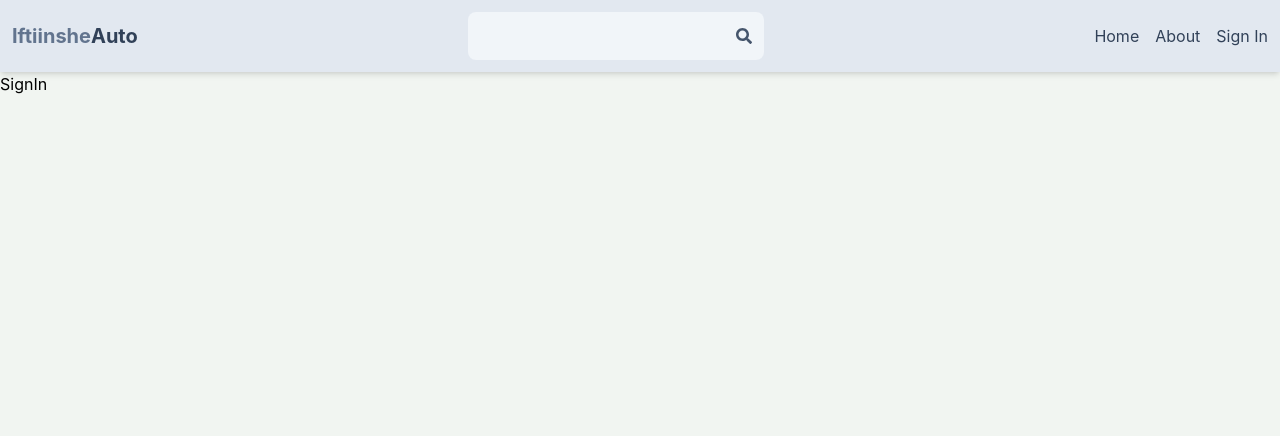
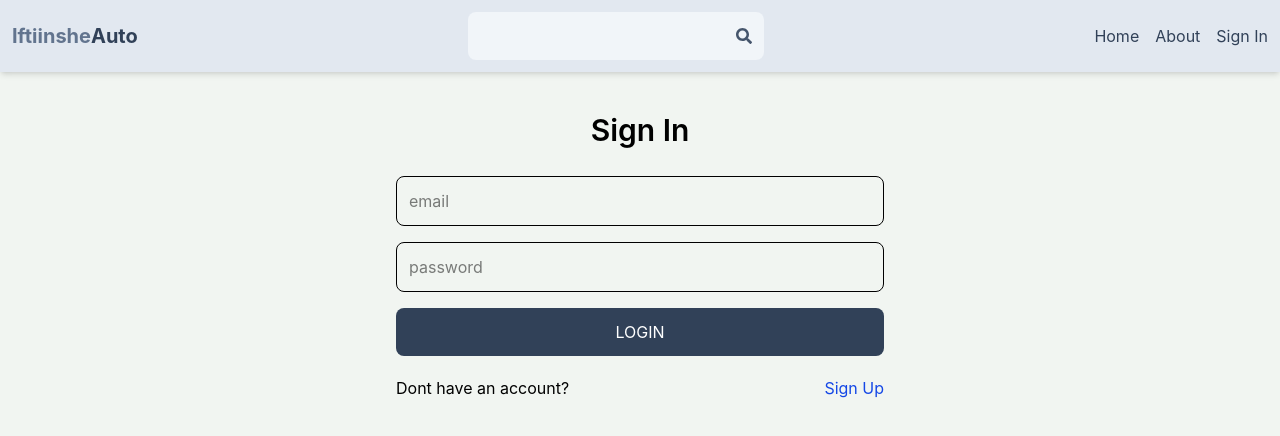
Before and after one commit to mahamedabdirahman101/Car-Listing-Site, a React app: page /sign-in in a window 1280 px wide. Shown: the top 436 px of the page. Built offline with nearby package versions, Linux system fonts and the light colour scheme; the HTML template or start-up script is replaced by a standard one.

Commit message:
completed sigin functionality

```diff
--- a/src/pages/SignIn.jsx
+++ b/src/pages/SignIn.jsx
@@ -1,7 +1,83 @@
+import { useState } from "react";
+import {Link, useNavigate } from "react-router-dom";
+import { ToastContainer, toast } from "react-toastify";
 
 const SignIn = () => {
+  const navigate = useNavigate();
+
+  //function to handle form submission
+const [formData, setFormData] = useState({});
+
+const [error, setError] = useState(null);
+const [loading, setLoading] = useState(false);
+
+
+
+// function to manage changes of the input elements
+const handleChange = (e) => {
+    setFormData({
+      ...formData,
+      [e.target.id]: e.target.value
+    })
+  }
+
+  console.log(formData);
+
+  const handleSubmit = async (e) => {
+    e.preventDefault();
+
+      try {
+        setLoading(true);
+        setError(null);
+
+        // let's check form data
+        if (!(formData.email && formData.password)) {
+          toast.error("Please fill in all fields");
+          setLoading(false);
+          return; // stop further execution if validation fails
+        }
+
+
+        const res = await fetch("/api/auth/signin", {
+          method: "POST",
+          headers: {    "Content-Type": "application/json" },
+          body: JSON.stringify(formData)
+        });
+        const data = await res.json();
+        if(data.success===false){
+          setError(data.message);
+          toast.error("Login failed: " + data.message);
+          setLoading(false);
+          return
+        }
+        navigate("/");
+
+      } catch (error) {
+        setError(error.message);
+        toast.error("Login Failed: " + error.message);
+        setLoading(false);
+        toast.error("Login Failed Again: " + error.message);
+      }
+
+  }
   return (
-    <div>SignIn</div>
+    <div className="p-3 max-w-lg mx-auto">
+      <h1 className="text-3xl text-center font-semibold my-7">Sign In</h1>
+      <form onSubmit={handleSubmit} className="flex flex-col gap-4">
+
+
+    <input onChange={handleChange} className="border p-3 rounded-lg" type="email" placeholder="email" id="email" />
+    <input onChange={handleChange} className="border p-3 rounded-lg" type="password" placeholder="password" id="password" />
+    <button className="bg-slate-700 text-white p-3 rounded-lg hover:opacity-90 uppercase" >Login</button>
+      </form>
+      <div className="flex gap-2 mt-5 justify-between">
+        <p>Dont have an account?</p>
+        <Link to="/sign-up">
+          <span className="text-blue-700">Sign Up</span>
+        </Link>
+      </div>
+      <ToastContainer />
+    </div>
   )
 }
 
```
